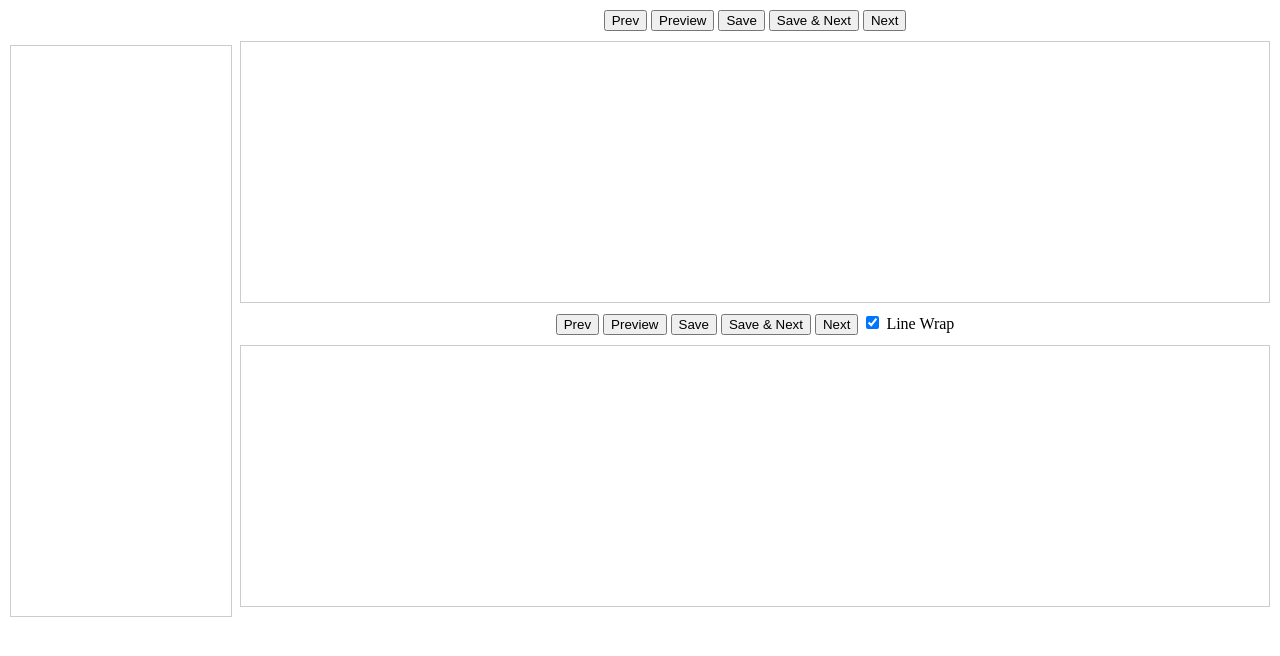
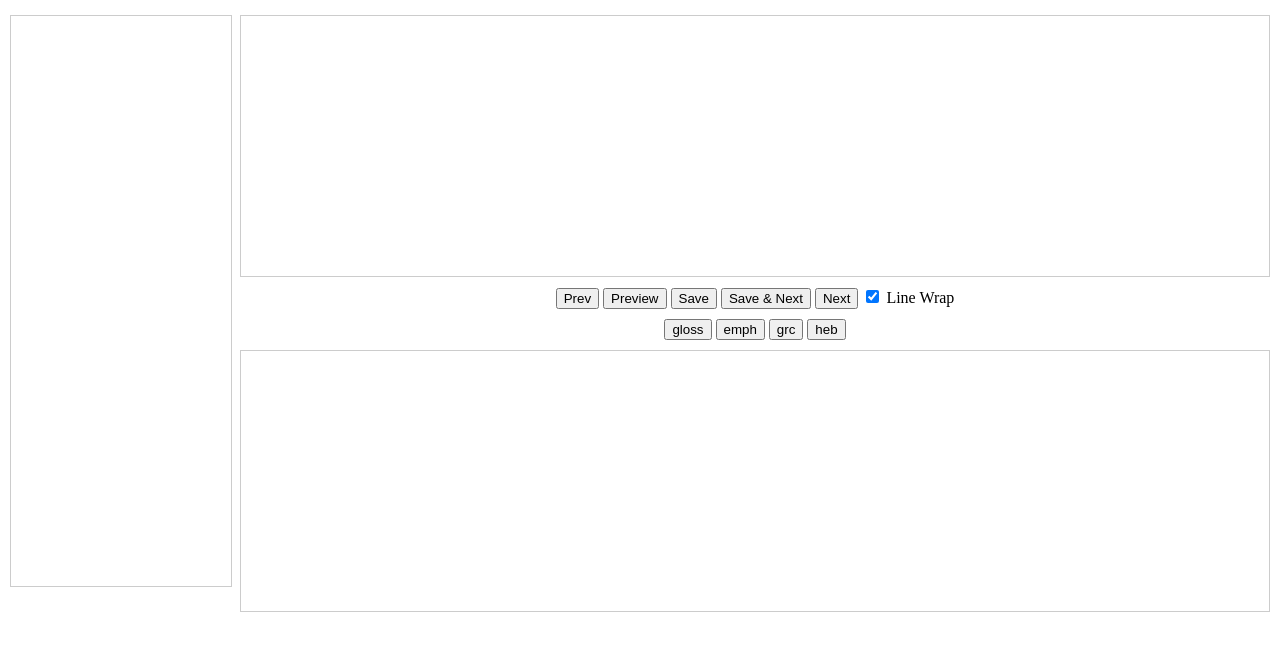
Before and after one commit to translatable-exegetical-tools/Abbott-Smith, a PHP site: page / in a window 1280 px wide. Shown: the top 656 px of the page. Run offline with PHP 8.4, Linux system fonts and the light colour scheme.

Commit message:
added snippets to editor

```diff
--- a/editor/css/editor.css
+++ b/editor/css/editor.css
@@ -5,7 +5,7 @@ body {
 }
 
 #index {
-	margin: 35px 0 0 10px;
+	margin: 0 0 0 10px;
 	border: 1px solid #ccc;
 	padding: 10px;
 	width: 200px;
@@ -35,8 +35,7 @@ body {
 }
 
 #form {
-	margin-left: 240px;
-	margin-right: 10px;
+	margin: 15px 10px 0 240px;
 	width: auto;
 }
 
--- a/editor/index.php
+++ b/editor/index.php
@@ -56,13 +56,6 @@ function pr($a) {
 </div>
 
 <div id="form">
-	<div class="buttons">
-		<button name="prev">Prev</button>
-		<button name="preview">Preview</button>
-		<button name="save">Save</button>
-		<button name="savenext">Save &amp; Next</button>
-		<button name="next">Next</button>
-	</div>
 	<div id="preview"></div>
 
 	<div class="buttons">
@@ -72,6 +65,13 @@ function pr($a) {
 		<button name="savenext">Save &amp; Next</button>
 		<button name="next">Next</button>
 		<label><input type="checkbox" name="wrap" value="1" checked="checked"> Line Wrap</label>
+	</div>
+
+	<div class="buttons">
+		<button name="replace" data-text="gloss">gloss</button>
+		<button name="replace" data-text="emph">emph</button>
+		<button name="replace" data-text="grc">grc</button>
+		<button name="replace" data-text="heb">heb</button>
 	</div>
 
 	<input type="hidden" name="id">
--- a/editor/js/autocomplete.js
+++ b/editor/js/autocomplete.js
@@ -82,3 +82,20 @@ $('#form input[name=wrap]').change(function(evt) {
 	var wrap = this.checked ? true : false;
 	editor.setOption('lineWrapping', wrap);
 });
+
+
+function editor_replace(key) {
+	var tags = {
+		'gloss': {open: '<gloss>', close: '</gloss>'},
+		'emph': {open: '<emph>', close: '</emph>'},
+		'grc': {open: '<foreign lang="grc">', close: '</foreign>'},
+		'heb': {open: '<foreign lang="heb">', close: '</foreign>'}
+	}
+	if (typeof(tags[key]) == 'undefined') {
+		return;
+	}
+
+	var text = editor.getSelection();
+	text = tags[key]['open'] + text + tags[key]['close'];
+	editor.replaceSelection(text);
+}
--- a/editor/js/editor.js
+++ b/editor/js/editor.js
@@ -35,6 +35,7 @@ $('#form button').click(function(evt) {
 		case 'preview': preview(); break;
 		case 'save': save(false); preview(); break;
 		case 'savenext': save(true); break;
+		case 'replace': editor_replace($(this).attr('data-text')); break;
 
 		default: break;
 	}
```
